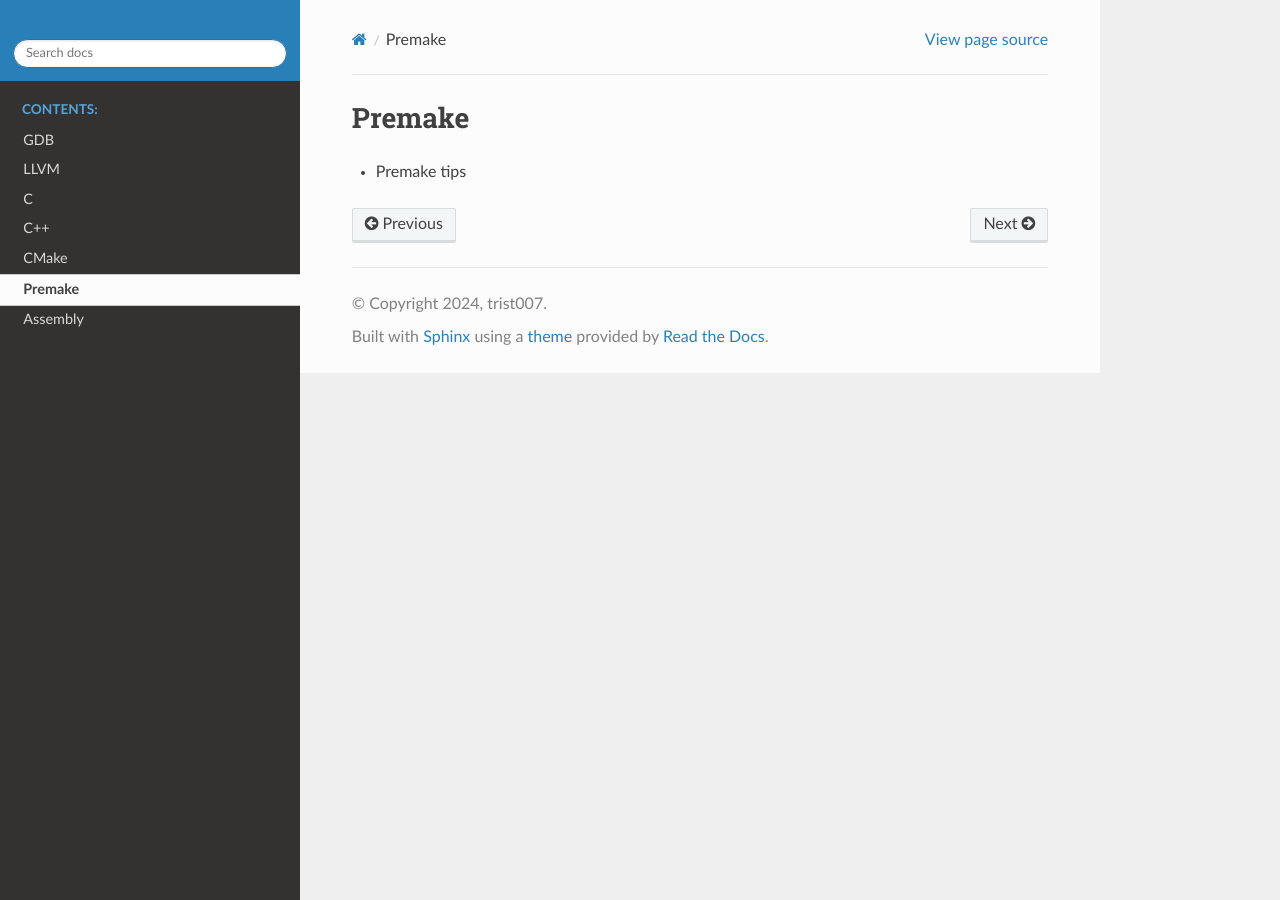
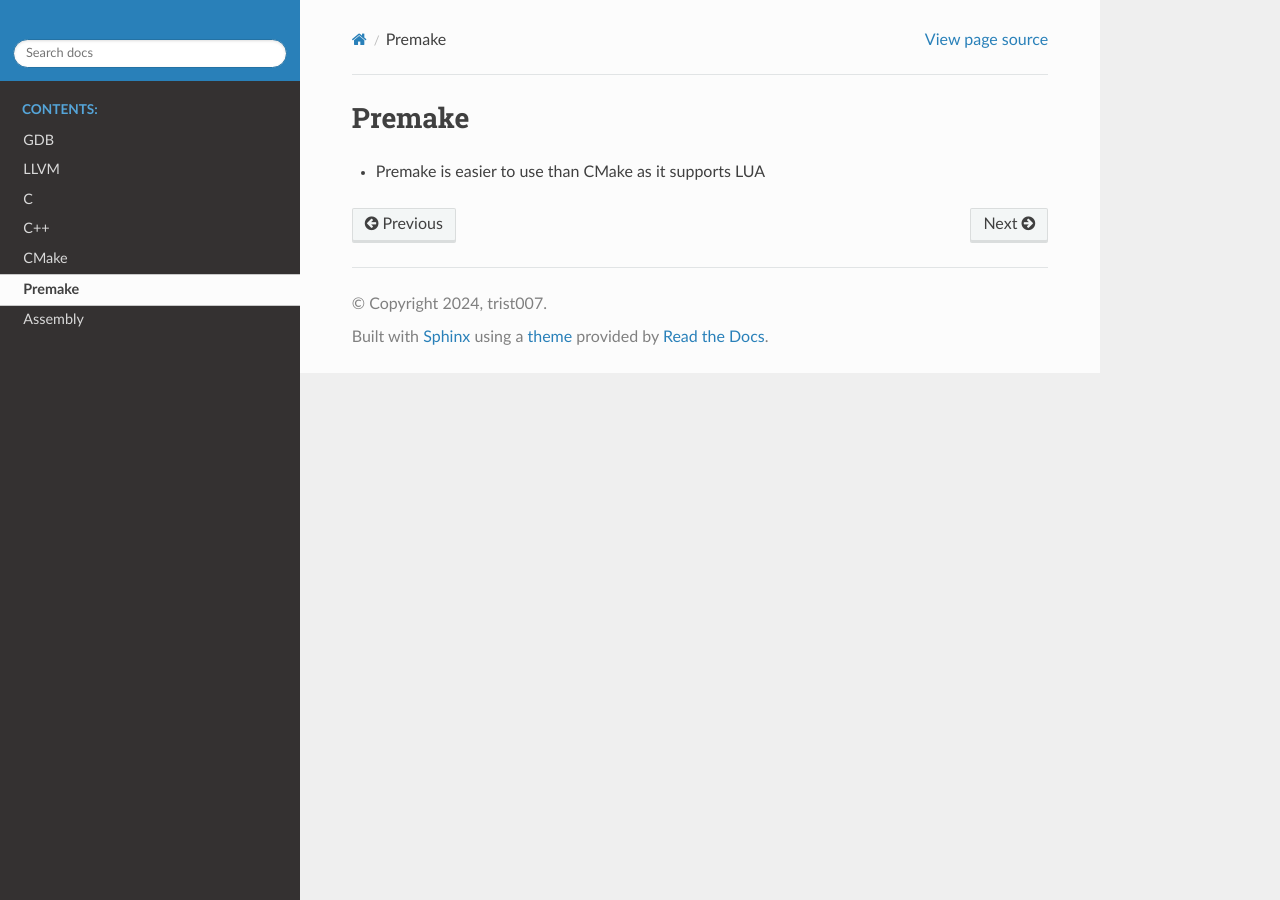
Before and after one commit to trist007/docs, a Sphinx documentation site: the page built from source/premake.rst, in a window 1280 px wide. Built offline with Sphinx 7.4.7 and the Read the Docs theme 3.1.0, drawn with Linux system fonts in a browser that asks for light colours.

```diff
--- a/source/premake.rst
+++ b/source/premake.rst
@@ -2,4 +2,4 @@
 Premake
 ########
 
-* Premake tips
+* Premake is easier to use than CMake as it supports LUA
```
Also changed, not shown: 2 other files.
